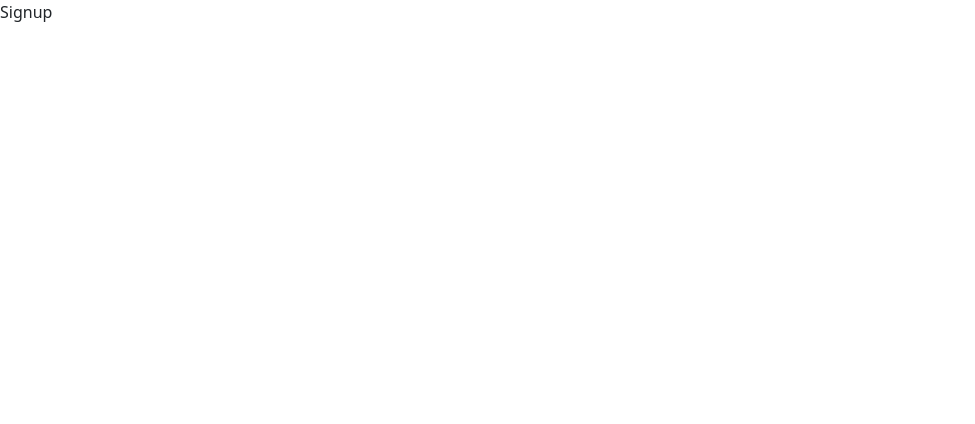
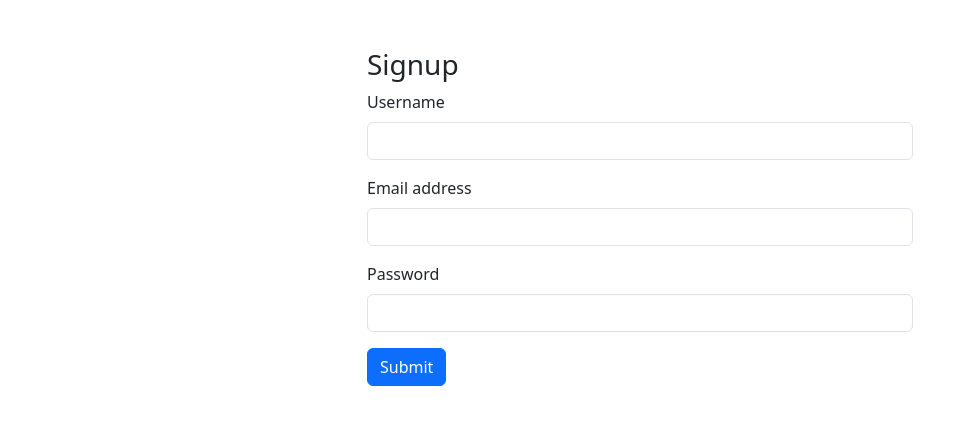
Before and after one commit to pnaruka/chat_app, a React (Create React App) app in the folder frontend/: page /signup in a window 1280 px wide. Shown: the top 424 px of the page, without its empty margins (0-975 px from the left). Built offline with nearby package versions, Linux system fonts and the light colour scheme.

Commit message:
signup form styled

```diff
--- a/frontend/src/pages/Signup.js
+++ b/frontend/src/pages/Signup.js
@@ -1,8 +1,49 @@
-import React from 'react'
+import React, { useState } from 'react'
 
 const Signup = () => {
+  const [username, setUsername] = useState('');
+  const [email, setEmail] = useState('');
+  const [password, setPassword] = useState('');
+
+  const handleSubmit = async (e) => {
+    e.preventDefault();
+    console.log({username, email, password});
+  }
+
   return (
-    <div>Signup</div>
+    <div className='login-div container mt-5'>
+      <div className='login-header row justify-content-center'>
+        <div className="col-md-6">
+          <h3>Signup</h3>
+        </div>
+      </div>
+      <div className='login-form row justify-content-center'>
+        <div className='col-md-6'>
+          <form onSubmit={handleSubmit}>
+            <div className="mb-3">
+              <label htmlFor="inputUsername" className="form-label">Username</label>
+              <input type="text" className="form-control" id="inputUsername"
+                value={username}
+                onChange={(e) => (setUsername(e.target.value))} />
+            </div>
+            <div className="mb-3">
+              <label htmlFor="inputEmail" className="form-label">Email address</label>
+              <input type="email" className="form-control" id="inputEmail"
+                value={email}
+                onChange={(e) => setEmail(e.target.value)} />
+            </div>
+            <div className="mb-3">
+              <label htmlFor="inputPassword" className="form-label">Password</label>
+              <input type="password" className="form-control" id="inputPassword"
+                value={password}
+                onChange={(e) => setPassword(e.target.value)} />
+            </div>
+            <button type="submit" className="btn btn-primary btn-block mb-4">Submit</button>
+            {/* {error && <div className='error'>{error}</div>} */}
+          </form>
+        </div>
+      </div>
+    </div>
   )
 }
 
```
